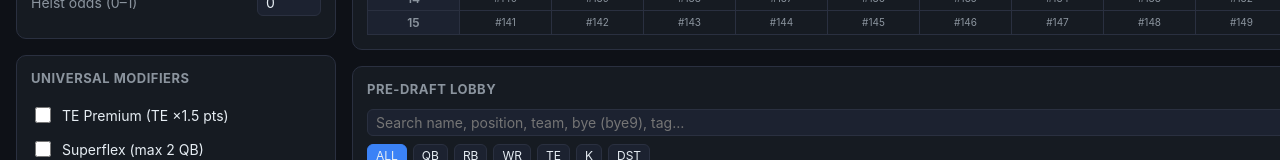
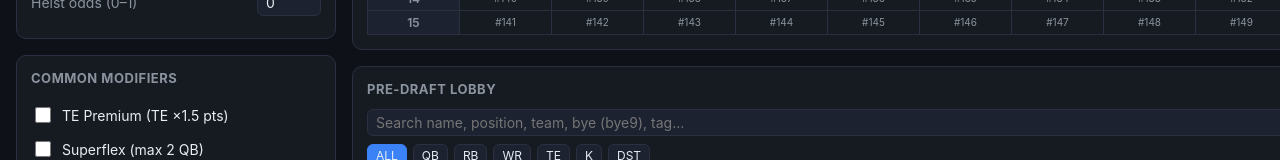
Before and after one commit to rishigurnani/rock-ur-mock, a React (Vite) app: page / in a window 1280 px wide. Shown: the part 483-643 px from the top of the page. Built offline with nearby package versions, Linux system fonts and the light colour scheme.

Commit message:
In the UI, change 'Universal modifiers' —> 'Common modifiers'

```diff
--- a/src/components/SetupPanel.tsx
+++ b/src/components/SetupPanel.tsx
@@ -194,7 +194,7 @@ export function SetupPanel() {
       </div>
 
       <div className="panel">
-        <h2>Universal Modifiers</h2>
+        <h2>Common Modifiers</h2>
         {(Object.keys(MODIFIER_LABELS) as (keyof typeof MODIFIER_LIBRARY)[]).map((key) => (
           <label className="toggle" key={key}>
             <input
```
